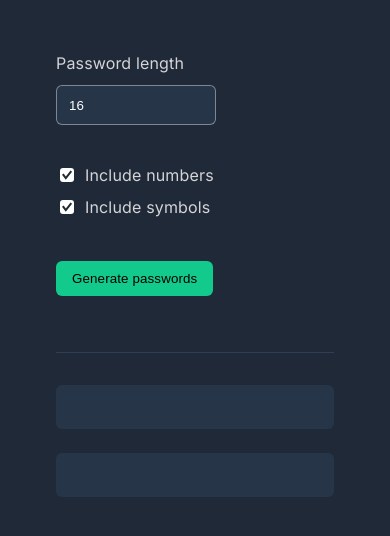
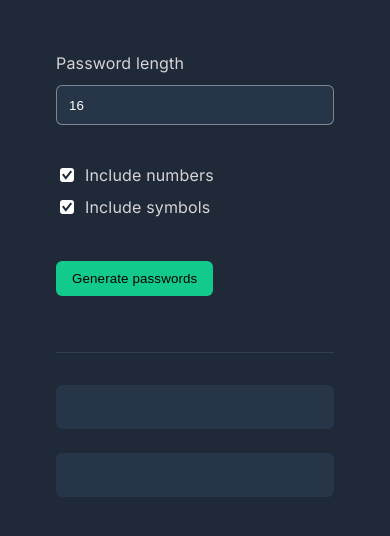
Before and after one commit to abrahambatresw/password-generator, a website built with Vite: page index.html in a window 390 px wide. Shown: the part 274-810 px from the top of the page. Built offline with nearby package versions, Linux system fonts and the light colour scheme.

Commit message:
update mobile css
made it so that number input takes full width in mobile

```diff
--- a/index.css
+++ b/index.css
@@ -85,6 +85,7 @@ form {
     margin-bottom: 44px;
     align-items: flex-end;
     gap: 40px;
+    width: 100%;
 }
 
 .input-wrapper.vertical {
@@ -263,6 +264,10 @@ input[type="submit"]:hover {
         align-items: flex-start;
     }
 
+    .input-wrapper.vertical {
+        width: 100%;
+    }
+
     .input-wrapper {
         width: 100%;
     }
```
